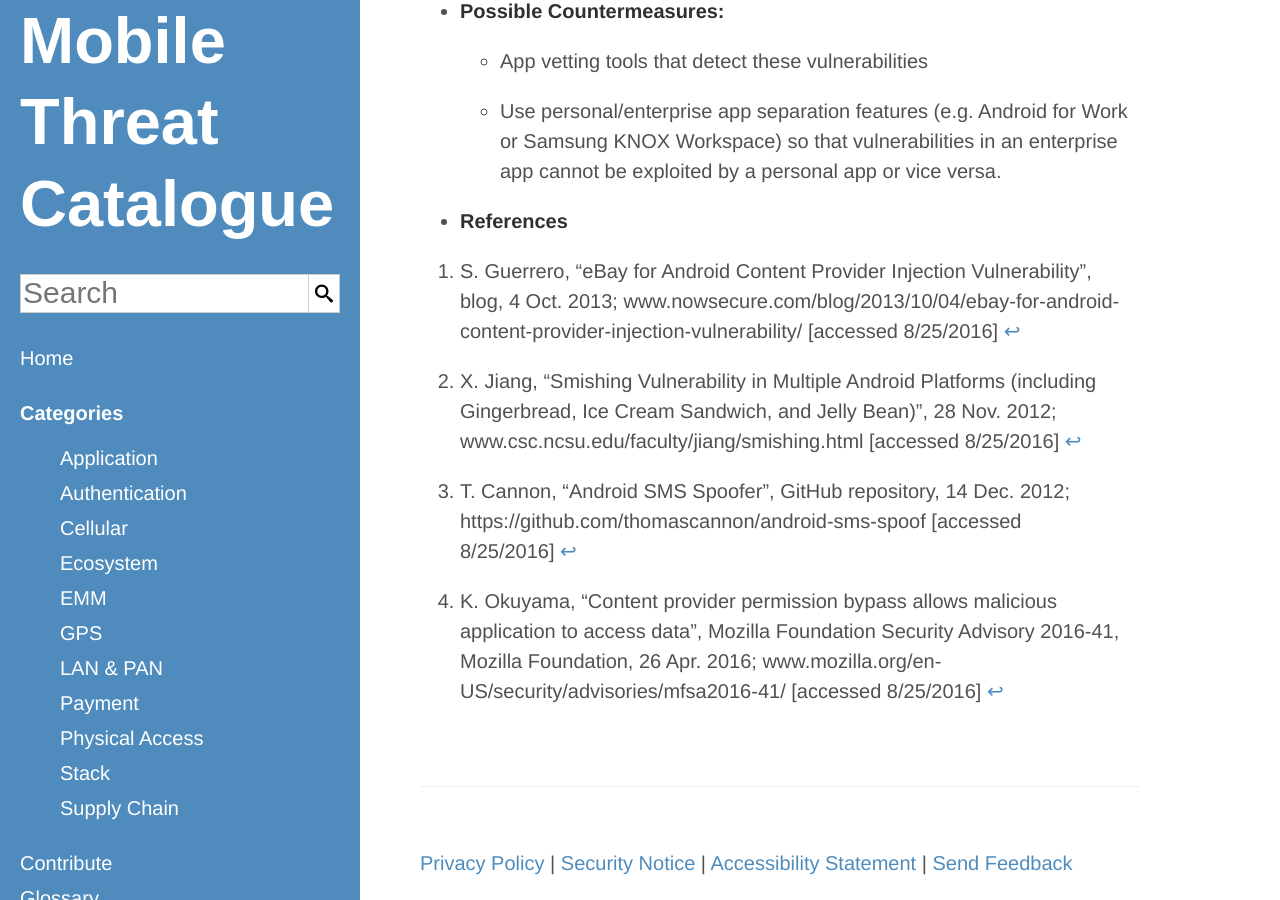
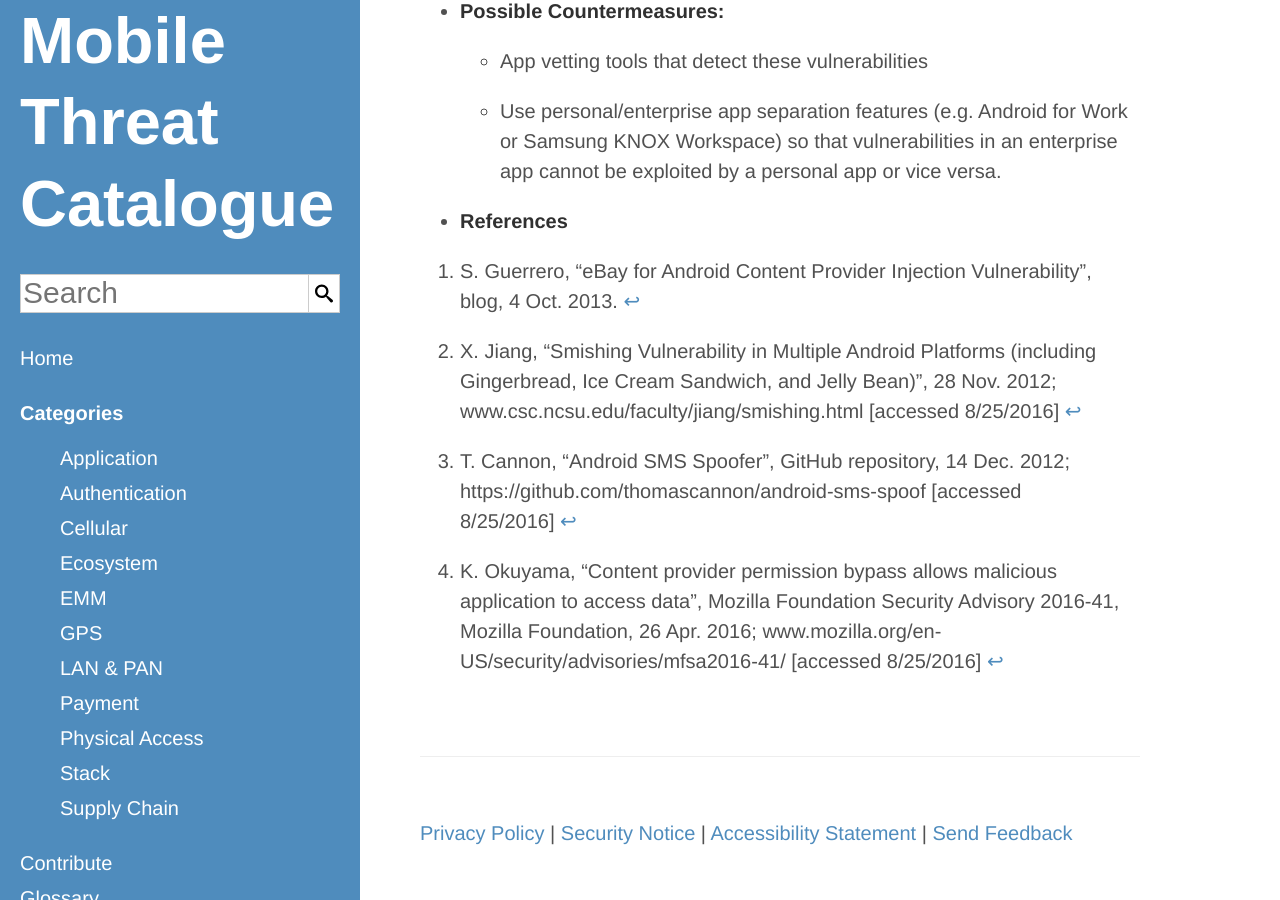
Before and after one commit to usnistgov/mobile-threat-catalogue, a Jekyll site: the page built from _application-threats/APP-7.md, in a window 1280 px wide and 900 px high, scrolled down 895 px. Built offline with Jekyll 4.4.1, drawn with Linux system fonts in a browser that asks for light colours.

Commit message:
#101: Remove invalid link for ref 75
Reference 75 contained an invalid link, possibly because the resource is restricted to registered users or the link was dynamically generated. Link removed.

```diff
--- a/_includes/references.md
+++ b/_includes/references.md
@@ -139,7 +139,7 @@
 
 [^74]: M. Grace et al., "Unsafe Exposure Analysis of Mobile In-App Advertisements", in Proceedings of the Fifth ACM Conference on Security and Privacy in Wireless and Mobile Networks,2012, pp. 101-112; http://dl.acm.org/citation.cfm?id=2185464 [accessed 8/25/2016]
 
-[^75]: S. Guerrero, "eBay for Android Content Provider Injection Vulnerability", blog, 4 Oct. 2013; www.nowsecure.com/blog/2013/10/04/ebay-for-android-content-provider-injection-vulnerability/ [accessed 8/25/2016]
+[^75]: S. Guerrero, "eBay for Android Content Provider Injection Vulnerability", blog, 4 Oct. 2013.
 
 [^76]: X. Jiang, "Smishing Vulnerability in Multiple Android Platforms (including Gingerbread, Ice Cream Sandwich, and Jelly Bean)", 28 Nov. 2012; www.csc.ncsu.edu/faculty/jiang/smishing.html [accessed 8/25/2016]
 
```
